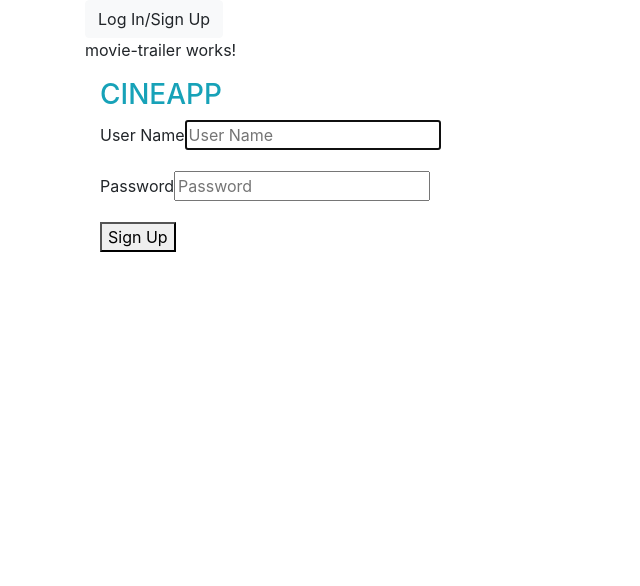
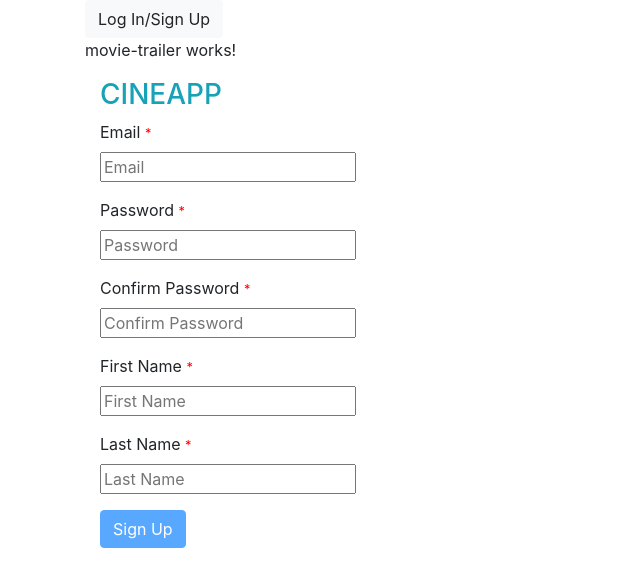
Before and after one commit to 19nov-java-sps/MovieClient, an Angular app in the folder movie-client/: page /sign-up in a window 1280 px wide. Shown: the top 586 px of the page, without its empty margins (0-640 px from the left). Built offline with nearby package versions, Linux system fonts and the light colour scheme.

Commit message:
hard coded sign in and sign up

```diff
--- a/movie-client/src/app/components/sign-in/sign-in.component.html
+++ b/movie-client/src/app/components/sign-in/sign-in.component.html
@@ -1,18 +1,18 @@
 <div class="container">
-  <h3 (click)="home()" class="text text-info">CINEAPP</h3>
+  <h3 (click)="main()" class="text text-info">CINEAPP</h3>
   <form class="form-group">
     <div class="form-group">
-      <label for="user">User Name</label>
-      <input id="user" type="text" placeholder="User Name" [(ngModel)]="userName" name="userName" autofocus>
+      <label for="email">Email</label>
+      <input id="email" type="text" placeholder="Email" [(ngModel)]="email" name="email" autofocus>
     </div>
     <div class="form-group">
       <label for="password">Password</label>
       <input id="password" type="password" placeholder="Password" [(ngModel)]="password" name="password">
     </div>
     <div class="form-group">
-      <button id="sign-in-btn" type="button" (click)="signIn()">Sign In</button>
+      <button id="sign-in-btn" class="btn btn-primary" type="button" (click)="signIn()">Sign In</button>
     </div>
-    <div class="alert alert-danger" [hidden]=!failed>Wrong Username/Password</div>
+    <div class="alert alert-danger" [hidden]="!failed">Wrong Eamil or Password</div>
   </form>
   <p>No Account? <a (click)="signUp()">Sign Up</a></p>
 </div>
--- a/movie-client/src/app/components/sign-in/sign-in.component.ts
+++ b/movie-client/src/app/components/sign-in/sign-in.component.ts
@@ -1,5 +1,5 @@
 import { Component, OnInit } from '@angular/core';
-import { AuthService } from 'src/app/services/auth.service';
+import { AuthService } from 'src/app/services/auth-service/auth.service';
 import { Router } from '@angular/router';
 
 @Component({
@@ -9,7 +9,7 @@ import { Router } from '@angular/router';
 })
 export class SignInComponent implements OnInit {
 
-  userName: string = '';
+  email: string = '';
   password: string = '';
   failed: boolean = false;
 
@@ -19,7 +19,7 @@ export class SignInComponent implements OnInit {
   }
 
   signIn() {
-    if (this.authService.login(this.userName, this.password)) {
+    if (this.authService.login(this.email, this.password)) {
       this.router.navigate(['home']);
     } else {
       this.failed = true;
@@ -31,7 +31,7 @@ export class SignInComponent implements OnInit {
     this.router.navigate(['sign-up']);
   }
 
-  home() {
+  main() {
     this.router.navigate(['']);
   }
 }
--- a/movie-client/src/app/components/sign-up/sign-up.component.css
+++ b/movie-client/src/app/components/sign-up/sign-up.component.css
@@ -0,0 +1,3 @@
+small {
+  color: red;
+}
--- a/movie-client/src/app/components/sign-up/sign-up.component.html
+++ b/movie-client/src/app/components/sign-up/sign-up.component.html
@@ -1,17 +1,37 @@
 <div class="container">
-  <h3 (click)="home()" class="text text-info">CINEAPP</h3>
-  <form class="form-group">
+  <h3 (click)="main()" class="text text-info">CINEAPP</h3>
+  <div class="alert alert-success" *ngIf="success">
+    <strong>Success!</strong> You will be redirect to the home Page After 3 seconds
+  </div>
+  <form class="form-group" id="sign-up-form">
     <div class="form-group">
-        <label for="user">User Name</label>
-        <input id="user" type="text" placeholder="User Name" [(ngModel)]="userName" name="userName" autofocus>
+      <label for="email">Email <small>*</small></label><br>
+      <input id="email" type="email" placeholder="Email" [(ngModel)]="email" name="email" required><br>
+      <small *ngIf="email.length && !validateEmail()">Invalid Email</small>
+      <small *ngIf="!uniqueEmail()">Email Already In Use</small>
     </div>
     <div class="form-group">
-        <label for="password">Password</label>
-        <input id="password" type="password" placeholder="Password" [(ngModel)]="password" name="password">
+      <label for="password">Password <small>*</small></label><br>
+      <input id="password" type="password" placeholder="Password" [(ngModel)]="password" name="password" required><br>
+      <small *ngIf="password.length && !validatePassword()">Password Should Be 8-16 Characters</small>
     </div>
     <div class="form-group">
-        <button id="sign-up-btn" type="button" (click)="signUp()">Sign Up</button>
+      <label for="confirmPass">Confirm Password <small>*</small></label><br>
+      <input id="confirmPass" type="password" placeholder="Confirm Password" [(ngModel)]="confirmPass" name="confirmPass" required><br>
+      <small *ngIf="confirmPass.length && !validateConfirmPass()">Password Does Not Match</small>
     </div>
-      <div class="alert alert-danger" [hidden]=!failed>Failed</div>
+    <div class="form-group">
+      <label for="firstName">First Name <small>*</small></label><br>
+      <input id="firstName" type="text" placeholder="First Name" [(ngModel)]="firstName" name="firstName" required><br>
+      <small *ngIf="firstName.length && !validateFirstName()">Invalid Name</small>
+    </div>
+    <div class="form-group">
+      <label for="lastName">Last Name <small>*</small></label><br>
+      <input id="lastName" type="text" placeholder="Last Name" [(ngModel)]="lastName" name="lastName" required><br>
+      <small *ngIf="lastName.length && !validateLastName()">Invalid Name</small>
+    </div>
+    <div class="form-group">
+      <button id="sign-up-btn" class="btn btn-primary" type="button" (click)="signUp()" [disabled]="!(email && password && confirmPass && firstName && lastName)">Sign Up</button>
+    </div>
   </form>
 </div>
--- a/movie-client/src/app/components/sign-up/sign-up.component.ts
+++ b/movie-client/src/app/components/sign-up/sign-up.component.ts
@@ -1,5 +1,6 @@
 import { Component, OnInit } from '@angular/core';
 import { Router } from '@angular/router';
+import { UserService } from 'src/app/services/user-service/user.service';
 
 @Component({
   selector: 'app-sign-up',
@@ -8,18 +9,61 @@ import { Router } from '@angular/router';
 })
 export class SignUpComponent implements OnInit {
 
-  failed: boolean = false;
+  email: string = '';
+  password: string = '';
+  confirmPass: string = '';
+  firstName: string = '';
+  lastName: string = '';
 
-  constructor(private router: Router) { }
+  constructor(private router: Router, private userService: UserService) { }
+  success: boolean = false;
 
   ngOnInit() {
   }
 
-  signUp() {
-    alert('Sign Up!');
+  validateEmail() {
+    return /^\w+@\w+\.\w{2,4}$/.test(this.email);
   }
 
-  home() {
+  validatePassword() {
+    return this.password.length >= 8 && this.password.length <= 16;
+  }
+
+  validateConfirmPass() {
+    return this.confirmPass === this.password;
+  }
+
+  validateFirstName() {
+    return /^([a-zA-z]){1,20}$/.test(this.firstName);
+  }
+
+  validateLastName() {
+    return /^([a-zA-z]){1,20}$/.test(this.lastName);
+  }
+
+  validateSignUp() {
+    return this.validateEmail() && this.validatePassword() && this.validateConfirmPass() && this.validateFirstName() && this.validateLastName();
+  }
+
+  nameFormat(name: string) {
+    return name[0].toUpperCase() + name.slice(1).toLowerCase();
+  }
+
+  uniqueEmail() {
+    return this.email !== 'abc@gmail.com'
+  }
+
+  signUp() {
+    if (this.validateSignUp() && this.uniqueEmail()) {
+      if (this.userService.createUser(this.email, this.password, this.nameFormat(this.firstName), this.nameFormat(this.lastName))) {
+        this.success = true;
+        setTimeout(() => this.router.navigate(['home']), 3000);
+      }
+    }
+  }
+
+  main() {
     this.router.navigate(['']);
   }
+
 }
--- /dev/null
+++ b/movie-client/src/app/models/user.ts
@@ -0,0 +1,8 @@
+export class User {
+  userId: number;
+  email: string;
+  password: string;
+  firstName: string;
+  lastName: string;
+  isAdmin: boolean;
+}
--- /dev/null
+++ b/movie-client/src/app/services/auth-service/auth.service.ts
@@ -0,0 +1,24 @@
+import { Injectable } from '@angular/core';
+import { HttpClient } from '@angular/common/http';
+import { User } from '../../models/user';
+
+@Injectable({
+  providedIn: 'root'
+})
+export class AuthService {
+
+  url: string = 'http://localhost:8080/PBJCinema/login';
+  result: User = null;
+
+  constructor(private http: HttpClient) { }
+
+  login(email: string, password: string) {
+
+    if (email === 'abc@gmail.com' && password === '123') {
+      return true;
+    }
+    else return false;
+  }
+
+
+}
--- a/movie-client/src/app/services/auth.service.ts
+++ /dev/null
@@ -1,16 +0,0 @@
-import { Injectable } from '@angular/core';
-
-@Injectable({
-  providedIn: 'root'
-})
-export class AuthService {
-
-  constructor() { }
-
-  login(username: string, password:string) {
-    if (username === 'abc' && password === '123') {
-      return true;
-    }
-    else return false;
-  }
-}
--- /dev/null
+++ b/movie-client/src/app/services/user-service/user.service.ts
@@ -0,0 +1,32 @@
+import { Injectable } from '@angular/core';
+import { HttpClient } from '@angular/common/http';
+import { User } from '../../models/user';
+import { Observable } from 'rxjs';
+
+@Injectable({
+  providedIn: 'root'
+})
+export class UserService {
+
+  url: string = 'http://localhost:8080/PBJCinema/users';
+
+  constructor(private http: HttpClient) { }
+
+  getUsers(): Observable<User[]> {
+    return this.http.get<User[]>(this.url);
+  }
+
+  getUserById(idParam: number){
+    return this.http.get<User>(this.url + '/' + idParam).toPromise();
+  }
+
+  createUser(email, password, firstName, lastName) {
+    console.log(email + password + firstName + lastName);
+    return true;
+  }
+
+  updateUser(email, password, firstName, lastName) {
+    console.log(email + password + firstName + lastName);
+    return true;
+  }
+}
```
Also changed, not shown: movie-client/src/app/app.module.ts (+6 -1 lines), 2 other files (tests, documents, lock files or other folders). Lines whose indentation alone changed are shown as unchanged.
